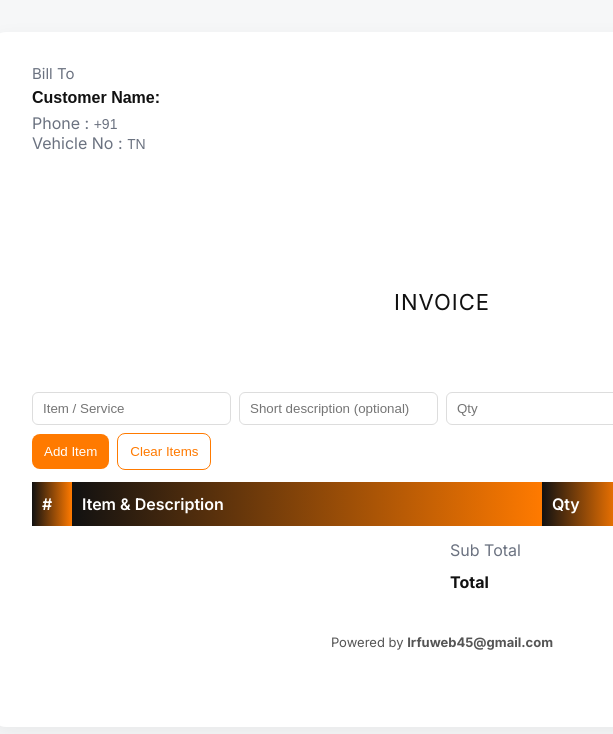
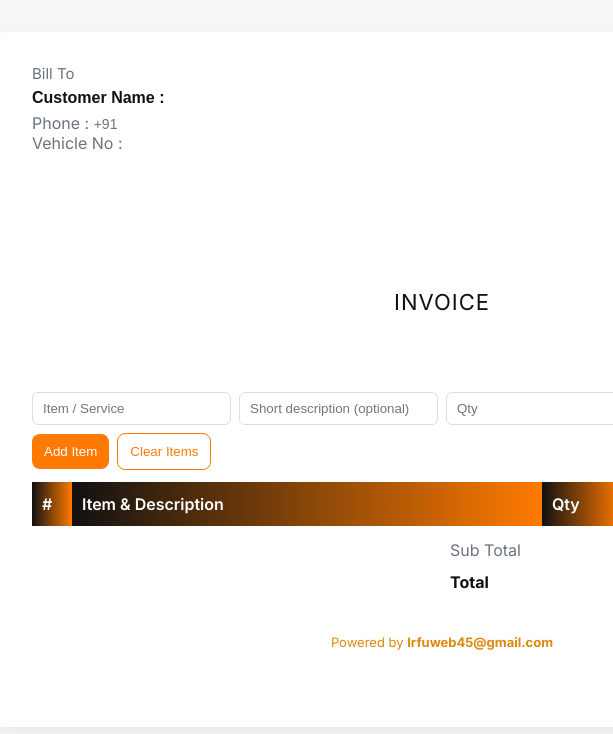
Before and after one commit to irfan-032003/zoomcar-invoice, a plain HTML site: page index.html in a window 1280 px wide. Shown: the full height of the page, 198-811 px from the left. Drawn offline with nearby package versions, Linux system fonts and the light colour scheme.

Commit message:
Update index.html

```diff
--- a/index.html
+++ b/index.html
@@ -136,7 +136,7 @@
     <div style="color:var(--muted);font-size:15px;margin-bottom: 6px;">Bill To</div>
 
     <div style="margin-bottom:6px">
-    <input type="text" id="billName" value="Customer Name:"
+    <input type="text" id="billName" value="Customer Name :"
   class="text-like"
   style="font-weight:700;font-size:16px;color:#111;display:block"/>
     </div>
@@ -148,8 +148,8 @@
     class="text-like"
     style="font-size:14px;color:#6b7280"/>
 </div>
-    <div style="color:var(--muted)">
-  Vehicle No : <input type="text" value="TN"
+<div style="color:var(--muted)">
+  Vehicle No : <input type="text" value=""
     class="text-like"
     style="font-size:14px;color:#6b7280"/>
 </div>
@@ -190,7 +190,7 @@
     />
   </div>
 </div>
-  <!-- Controls to add items -->
+    <!-- Controls to add items -->
 <div style="display:flex;gap:8px;flex-wrap:wrap;align-items:center;margin-top:10px">
   <input id="itemName" list="services" placeholder="Item / Service">
   <input id="itemDesc" placeholder="Short description (optional)">
@@ -228,9 +228,8 @@
       </div><div id="subTotal">Rs. 0.00</div></div>
 
     <div class="footer" style="flex-direction:column;align-items:center;text-align:center">
-      <div style="margin-top:10px;font-size:13px;color:#555">
-        Powered by <strong>Irfuweb45@gmail.com</strong><br>
-      </div>
+      <div style="margin-top:10px;font-size:13px;color:#dd8a0c">
+        Powered by <strong>Irfuweb45@gmail.com</strong><br>      </div>
     </div>
       <div style="display:flex;flex-direction:column;gap:8px;align-items:flex-end">
         <div style="display:flex;gap:8px">
@@ -301,7 +300,7 @@ function renderItems(){
 
   document.getElementById('subTotal').innerText = `Rs. ${sub.toFixed(2)}`;
   document.getElementById('grandTotal').innerText = `Rs. ${sub.toFixed(2)}`;
-  document.getElementById('balanceDue').innerText = `Rs. ${sub.toFixed(2)}`;
+  //document.getElementById('balanceDue').innerText = `Rs. ${sub.toFixed(2)}`;
 }
 
 
@@ -473,5 +472,4 @@ function renderItems(){
 <option value="PPF">
 </datalist>
 </body>
-
 </html>
```
